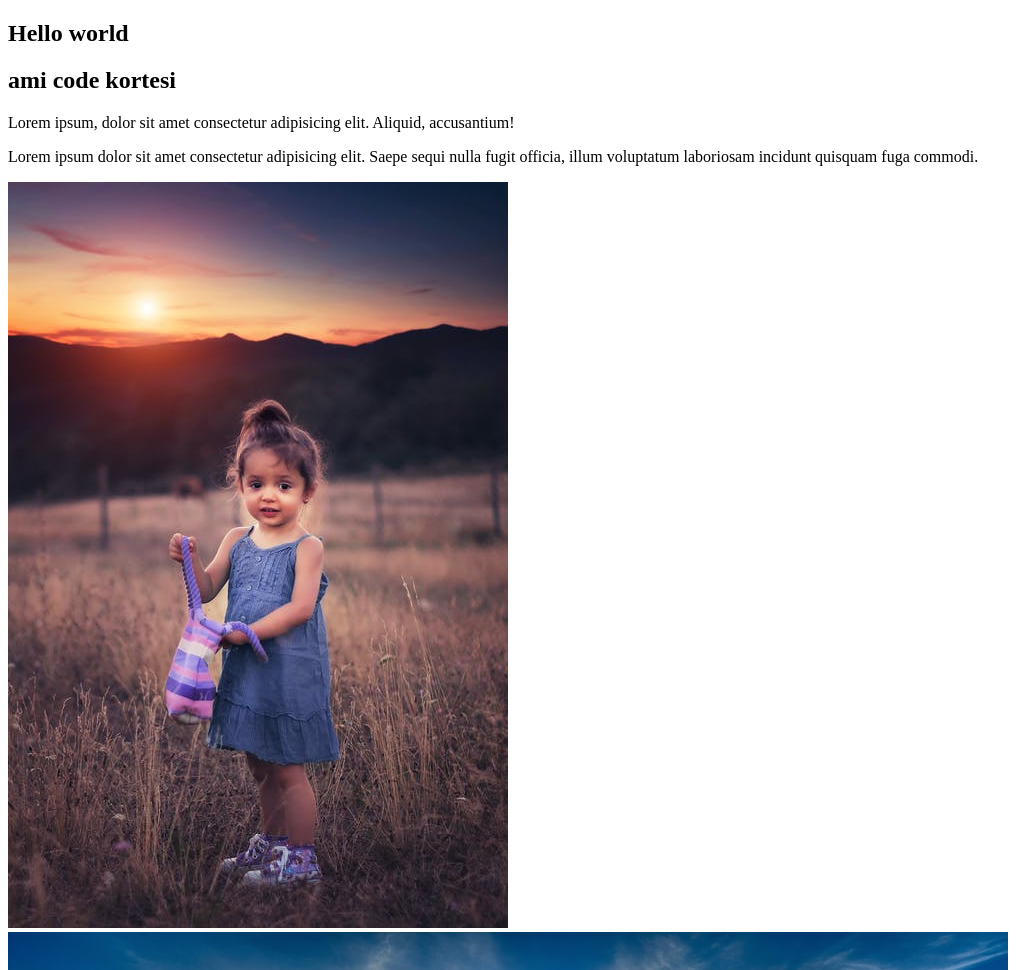
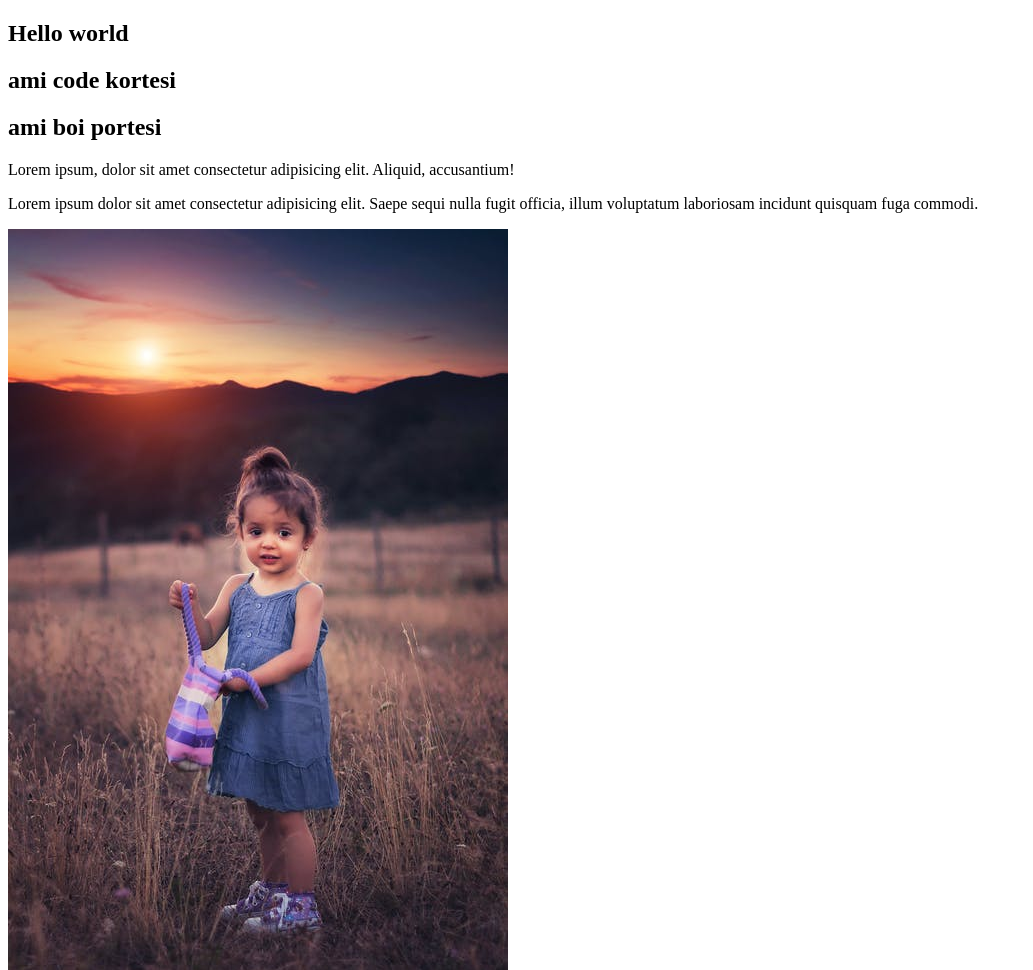
Before and after one commit to ebnybuniad/my-second-repo, a plain HTML site: page index.html in a window 1280 px wide. Shown: the top 970 px of the page, without its empty margins (0-1033 px from the left). Drawn offline with Linux system fonts and the light colour scheme.

Commit message:
added new line

```diff
--- a/index.html
+++ b/index.html
@@ -9,6 +9,7 @@
 <body>
     <h2>Hello world</h2>
     <h2>ami code kortesi</h2>
+    <h2>ami boi portesi</h2>
     <p>Lorem ipsum, dolor sit amet consectetur adipisicing elit. Aliquid, accusantium!</p>
     <p>Lorem ipsum dolor sit amet consectetur adipisicing elit. Saepe sequi nulla fugit officia, illum voluptatum laboriosam incidunt quisquam fuga commodi.</p>
     <img src="img/aroni-arsa-children-little.jpg" alt="">
```
